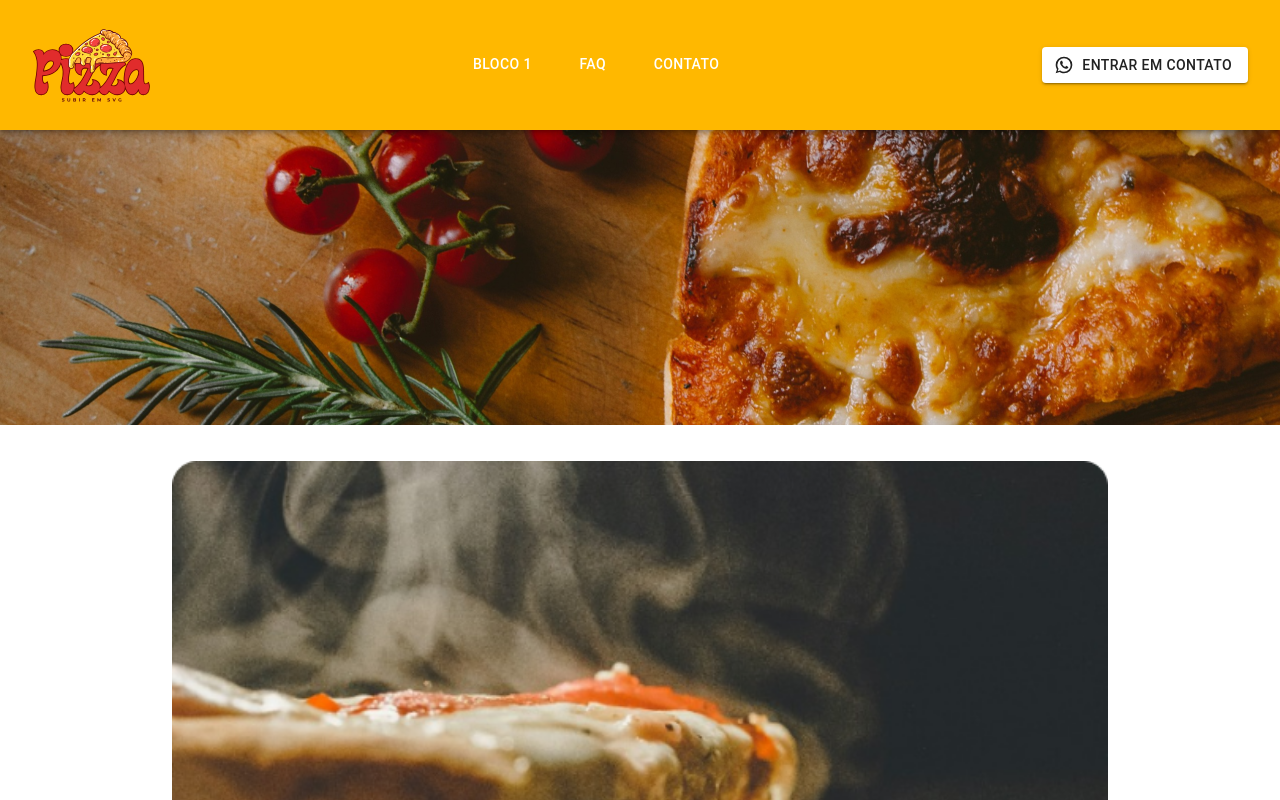
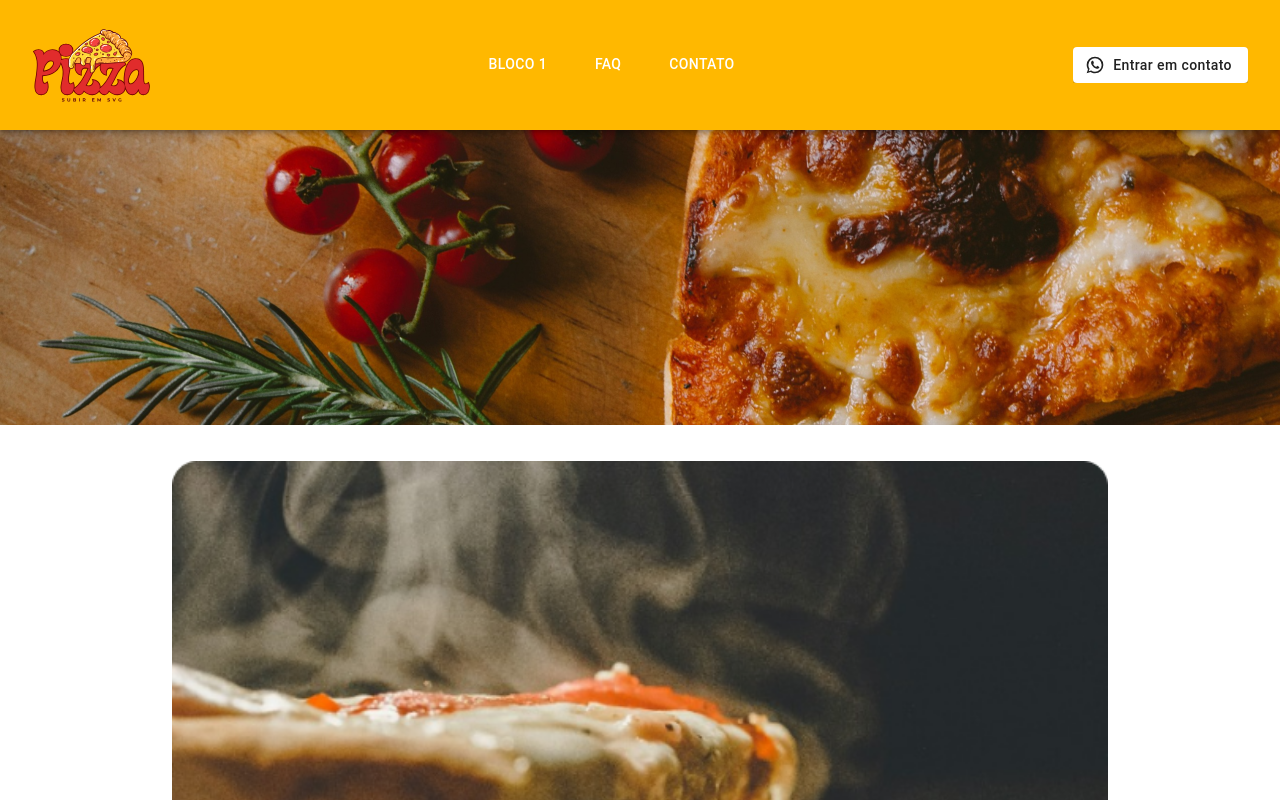
Before and after one commit to Andzuo/test-front-loumar, a React (Create React App) app: page / in a window 1280 px wide. Shown: the top 800 px of the page. Built offline with nearby package versions, Linux system fonts and the light colour scheme.

Commit message:
Feat: add Whatsapp Button Action

```diff
--- a/src/components/ActionSection.jsx
+++ b/src/components/ActionSection.jsx
@@ -1,5 +1,5 @@
 import styled from "@emotion/styled";
-import { Box, Button, Typography } from "@mui/material";
+import { Box, Button, Link, Typography } from "@mui/material";
 import WhatsAppIcon from "@mui/icons-material/WhatsApp";
 import React from "react";
 
@@ -29,6 +29,11 @@ const BoxContent = styled(Box)(({ theme }) => ({
    borderRadius: "16px",
 }));
 
+const StyledLink = styled(Link)(({ theme }) => ({
+   textDecoration: "none",
+   color: "inherit",
+}));
+
 const ActionPage = () => {
    return (
       <SectionContainer>
@@ -44,14 +49,20 @@ const ActionPage = () => {
                Entre em contato direto com nossos atendentes.
             </Typography>
 
+            <StyledLink
+               href="https://wa.me/5545988041417?text=Oi%20mensagem%0A"
+               target="_blank"
+               rel="noopener noreferrer"
+            >
                <Button
                   startIcon={<WhatsAppIcon />}
                   variant="contained"
                   color="whatsappButton1"
-               sx={{ color: "#fff" }}
+                  sx={{ color: "#fff", textTransform: "none" }}
                >
                   Entrar em contato
                </Button>
+            </StyledLink>
          </BoxContent>
       </SectionContainer>
    );
--- a/src/components/Form.jsx
+++ b/src/components/Form.jsx
@@ -30,8 +30,9 @@ const FormFieldContainer = styled(Box)(({ theme }) => ({
 }));
 
 const CustomLabel = styled(Typography)(({ theme }) => ({
-   fontWeight: "bold",
+   fontWeight: "semibold",
    marginBottom: "8px",
+   color: "#344054",
 }));
 
 const FormButtonContainer = styled(Box)(({ theme }) => ({
@@ -101,7 +102,7 @@ const Form = () => {
             </Typography>
          </TextContainer>
          <FormFieldContainer>
-            <CustomLabel>Primeiro Nome</CustomLabel>
+            <CustomLabel variant="body1">Primeiro Nome</CustomLabel>
             <TextField
                value={formData.firstName}
                onChange={handleChange}
@@ -139,6 +140,11 @@ const Form = () => {
                variant="contained"
                color="tertiary"
                type="submit"
+               sx={{
+                  textTransform: "none",
+                  fontWeight: "bold",
+                  fontSize: "16px",
+               }}
             >
                Enviar mensagem
             </Button>
--- a/src/components/NavBar.jsx
+++ b/src/components/NavBar.jsx
@@ -3,6 +3,7 @@ import {
    AppBar,
    Button,
    IconButton,
+   Link,
    Menu,
    MenuItem,
    styled,
@@ -36,6 +37,10 @@ const StyledTabs = styled(Tabs)(({ theme }) => ({
          borderBottom: "2px solid #fff",
       },
    },
+}));
+const StyledLink = styled(Link)(({ theme }) => ({
+   textDecoration: "none",
+   color: "inherit",
 }));
 
 const NavBar = () => {
@@ -76,14 +81,22 @@ const NavBar = () => {
                <Tab label="FAQ" />
                <Tab label="CONTATO" />
             </StyledTabs>
+            <StyledLink
+               href="https://wa.me/5545988041417?text=Oi%20mensagem%0A"
+               target="_blank"
+               rel="noopener noreferrer"
+            >
                <Button
                   startIcon={<WhatsAppIcon />}
                   variant="contained"
                   color="whatsappButton2"
-               sx={{ display: { xs: "none", md: "flex" } }}
+                  sx={{
+                     display: { xs: "none", md: "flex", textTransform: "none" },
+                  }}
                >
                   Entrar em contato
                </Button>
+            </StyledLink>
             <IconButton
                edge="start"
                color="inherit"
@@ -103,6 +116,11 @@ const NavBar = () => {
                <MenuItem onClick={handleMenuClose}>FAQ</MenuItem>
                <MenuItem onClick={handleMenuClose}>CONTATO</MenuItem>
                <MenuItem onClick={handleMenuClose}>
+                  <StyledLink
+                     href="https://wa.me/5545988041417?text=Oi%20mensagem%0A"
+                     target="_blank"
+                     rel="noopener noreferrer"
+                  >
                      <Button
                         startIcon={<WhatsAppIcon />}
                         variant="contained"
@@ -110,6 +128,7 @@ const NavBar = () => {
                      >
                         Entrar em contato
                      </Button>
+                  </StyledLink>
                </MenuItem>
             </Menu>
          </Toolbar>
```
Lines whose indentation alone changed are shown as unchanged.
